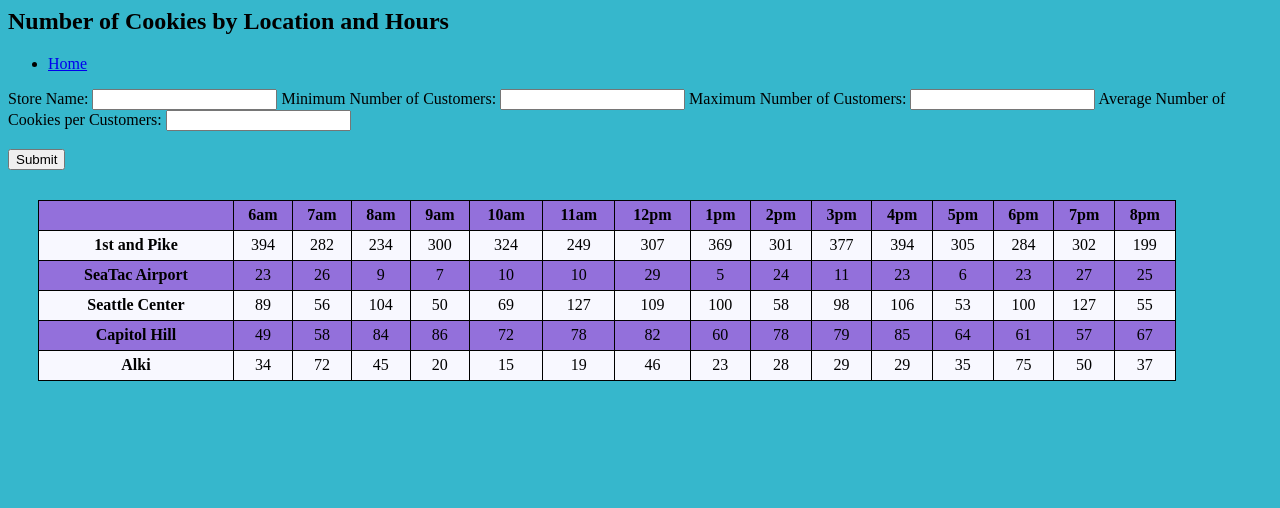
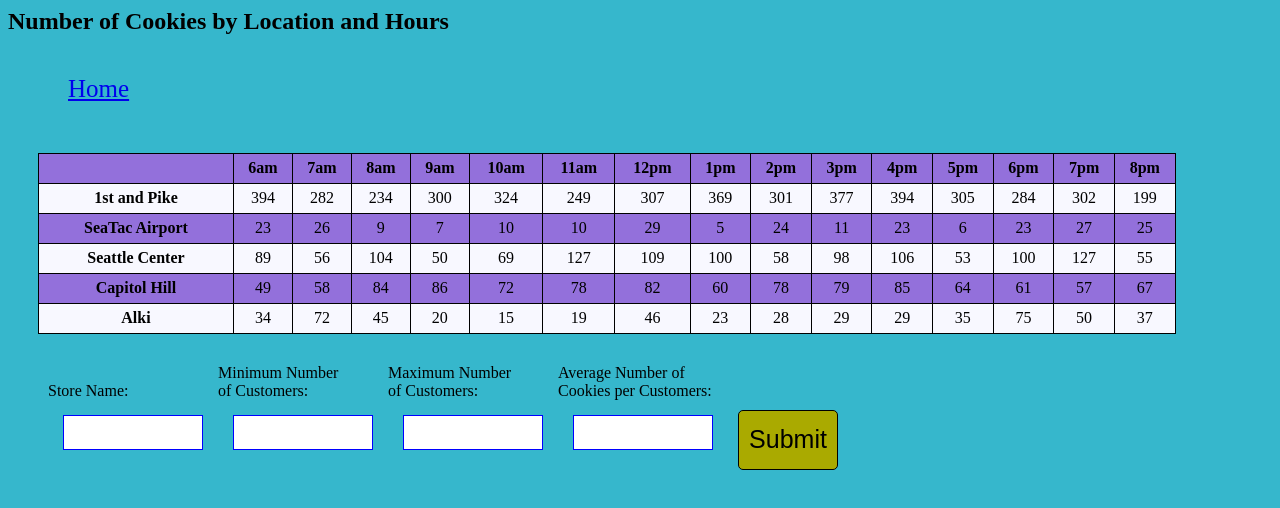
Before and after one commit to mugworks/salmonCookie, a plain HTML site: page sales.html in a window 1280 px wide. Drawn offline with Linux system fonts and the light colour scheme.

Commit message:
added some styling to the form

```diff
--- a/sales.html
+++ b/sales.html
@@ -13,23 +13,25 @@
       <li><a href="index.html">Home</a></li>
     </ul>
   </nav>
+  <table id="cookies-by-location">
+  </table>
   <nav>
     <form id="stores-and-cookies">
-      Store Name:
-      <input type="text" name="storeName">
-      Minimum Number of Customers:
-      <input type="text" name="minCust">
-      Maximum Number of Customers:
-      <input type="text" name="maxCust">
-      Average Number of Cookies per Customers:
-      <input type="text" name="cookieAvg">
+      <ul>
+        <li><br>Store Name:<br>
+        <input type="text" name="storeName"></li>
+        <li>Minimum Number<br> of Customers:<br>
+        <input type="text" name="minCust"></li>
+        <li>Maximum Number<br> of Customers:<br>
+        <input type="text" name="maxCust"></li>
+        <li>Average Number of<br> Cookies per Customers:<br>
+        <input type="text" name="cookieAvg"></li>
+      </ul>
       <br><br>
       <input type="submit" name="clickBtn">
-
     </form>
   </nav>
-  <table id="cookies-by-location">
-  </table>
+
 <script type = "text/javascript"  src="app.js"></script>
 </body>
 </html>
--- a/style.css
+++ b/style.css
@@ -12,7 +12,7 @@
 }
 
 th {
-    height: 30px
+    height: 30px;
 }
 
 table , th, td {
@@ -22,13 +22,52 @@
 }
 
 tr:nth-child(even) {
-    background-color: ghostwhite
+    background-color: ghostwhite;
 }
 
 tr:nth-child(odd) {
-    background-color:  mediumpurple
+    background-color:  mediumpurple;
 }
 
 tr:hover {
-    background-color: greenyellow
+    background-color: greenyellow;
 }
+
+input[type="text"] {
+    width: 140px;
+    padding: 5px;
+    border: 1px solid blue;
+    margin: 15px;
+    font-size: 20px;
+}
+
+input[type="text"]:focus{
+    background-color: lightblue;
+}
+
+input[type="submit"] {
+    border: 1px solid black;
+    background-color: #AA0;
+    border-radius: 5px;
+    padding: 5px;
+    margin: 10px;
+    width: 100px;
+    height: 60px;
+    font-size: 25px;
+}
+
+ul {
+    list-style-type: none;
+}
+
+li {
+    display: inline;
+    float: left;
+}
+
+li a {
+    font-size: 25px;
+    padding: 20px;
+    margin-bottom: 30px;
+    float: right;
+}
```
